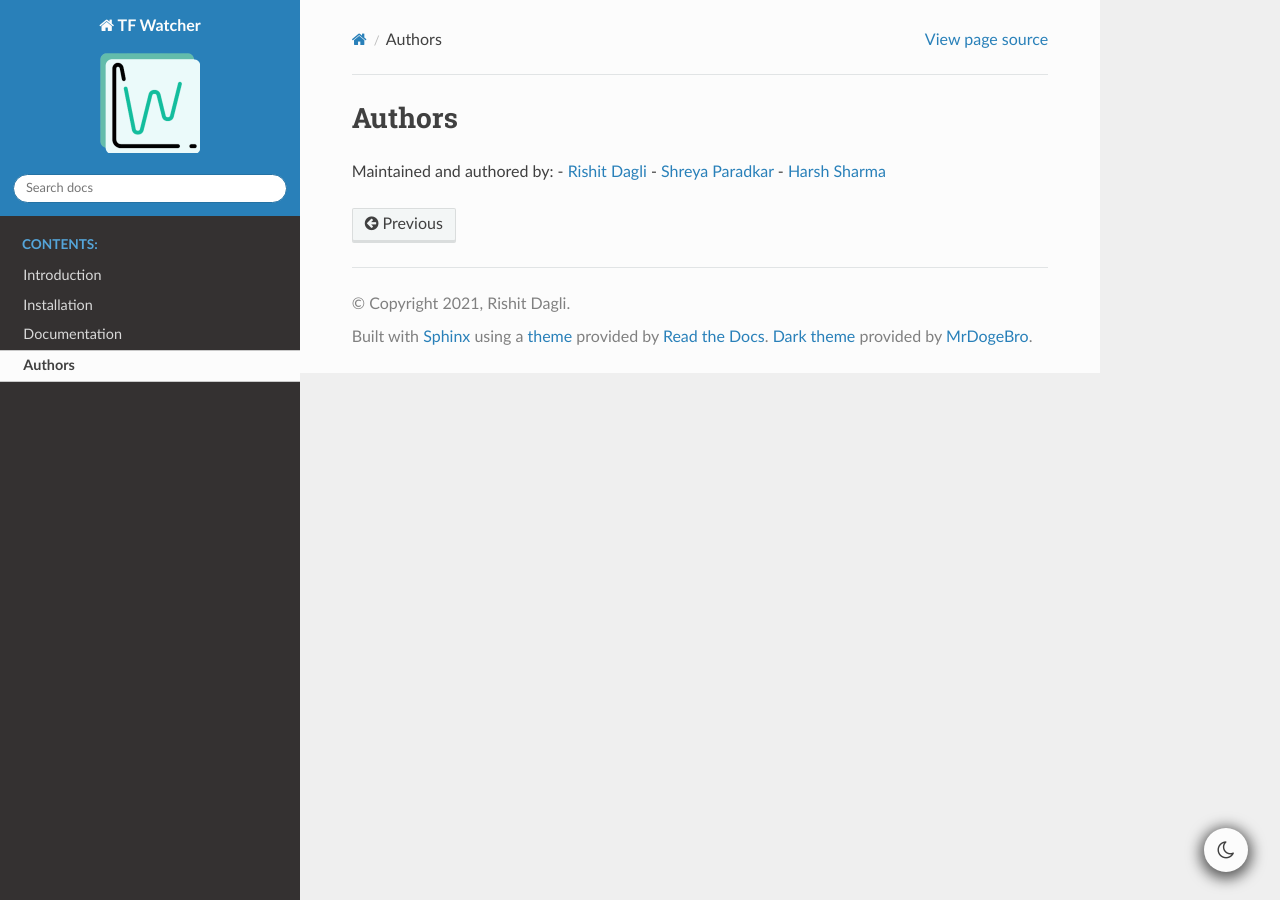
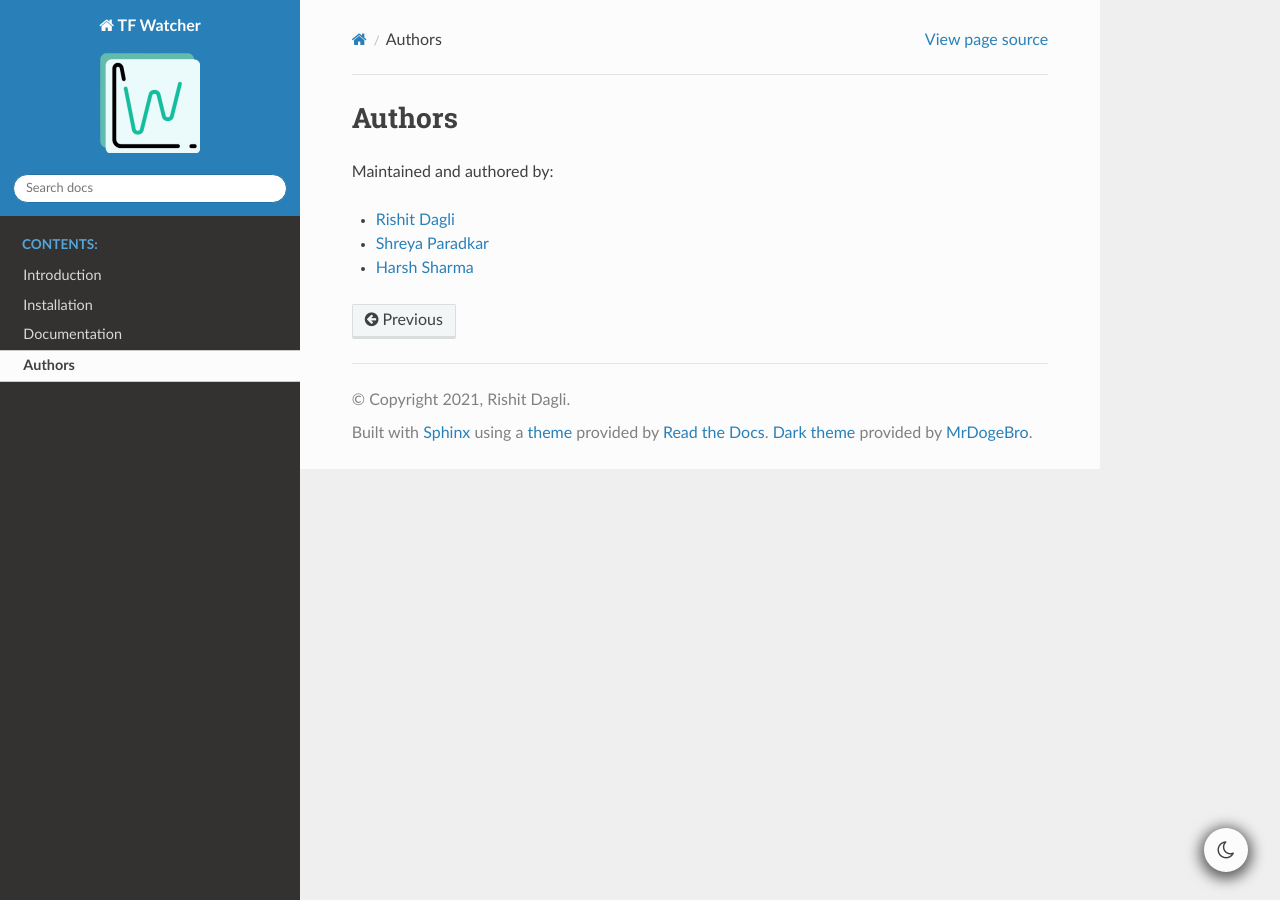
Before and after one commit to Rishit-dagli/TF-Watcher, a Sphinx documentation site: the page built from docs/source/authors.rst, in a window 1280 px wide. Built offline with Sphinx 7.4.7 and the Read the Docs theme 2.0.0, drawn with Linux system fonts in a browser that asks for light colours.

Commit message:
Fix lists

```diff
--- a/docs/source/authors.rst
+++ b/docs/source/authors.rst
@@ -2,6 +2,7 @@ Authors
 =======
 
 Maintained and authored by:
-- `Rishit Dagli <mailto:rishit.dagli@gmail.com>`_
-- `Shreya Paradkar <srparadkar15@gmail.com>`_
-- `Harsh Sharma <sharsh2222@gmail.com>`_
+
+* `Rishit Dagli <mailto:rishit.dagli@gmail.com>`_
+* `Shreya Paradkar <srparadkar15@gmail.com>`_
+* `Harsh Sharma <sharsh2222@gmail.com>`_
```
